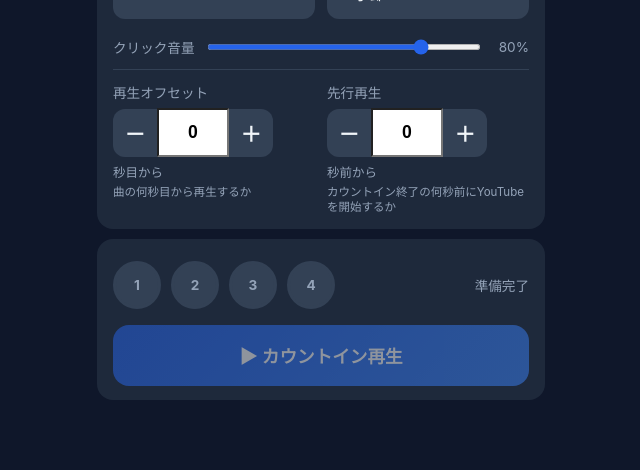
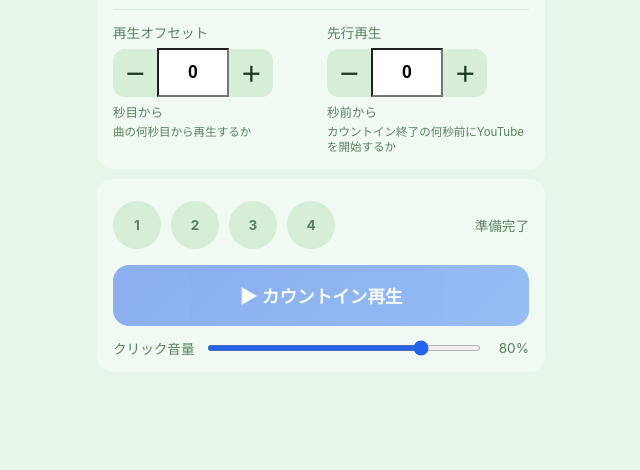
Before and after one commit to bani-byte-bani/count-in_player, a plain HTML site: page index.html in a window 1280 px wide. Shown: the part 609-1079 px from the top of the page, without its empty margins (319-959 px from the left). After the commit the page ends 1051 px from the top, so only its background shows below. Drawn offline with Linux system fonts and the light colour scheme.

Commit message:
Add files via upload

```diff
--- a/index.html
+++ b/index.html
@@ -9,11 +9,11 @@
             --primary: #2563eb;
             --primary-dark: #1d4ed8;
             --accent: #f59e0b;
-            --bg: #0f172a;
-            --surface: #1e293b;
-            --surface-light: #334155;
-            --text: #f1f5f9;
-            --text-dim: #94a3b8;
+            --bg: #e8f5e9;
+            --surface: #f1faf2;
+            --surface-light: #d6edd8;
+            --text: #1b3a1f;
+            --text-dim: #5a8060;
             --danger: #ef4444;
             --success: #22c55e;
         }
@@ -29,7 +29,7 @@
             padding-bottom: 60px;
         }
 
-        .header { text-align: center; padding: 12px 0 6px; }
+        .header { text-align: center; padding: 6px 0 4px; }
         .header h1 {
             font-size: 1.8rem;
             font-weight: 700;
@@ -309,7 +309,6 @@
 
     <div class="header">
         <h1>Count-In Player</h1>
-        <p>YouTubeの曲にカウントインをつけて練習</p>
     </div>
 
     <!-- YouTube URL 入力 -->
@@ -367,12 +366,6 @@
                 </select>
             </div>
         </div>
-        <div class="volume-row">
-            <label>クリック音量</label>
-            <input type="range" id="click-volume" min="0" max="100" value="80">
-            <span class="volume-value" id="volume-value">80%</span>
-        </div>
-
         <!-- タイミング設定 -->
         <div class="timing-grid">
             <div class="timing-item">
@@ -417,6 +410,11 @@
             <button class="btn btn-stop" id="btn-stop" style="display:none;">
                 ■ 停止
             </button>
+        </div>
+        <div class="volume-row" style="margin-top:12px;">
+            <label>クリック音量</label>
+            <input type="range" id="click-volume" min="0" max="100" value="80">
+            <span class="volume-value" id="volume-value">80%</span>
         </div>
     </div>
 
```
